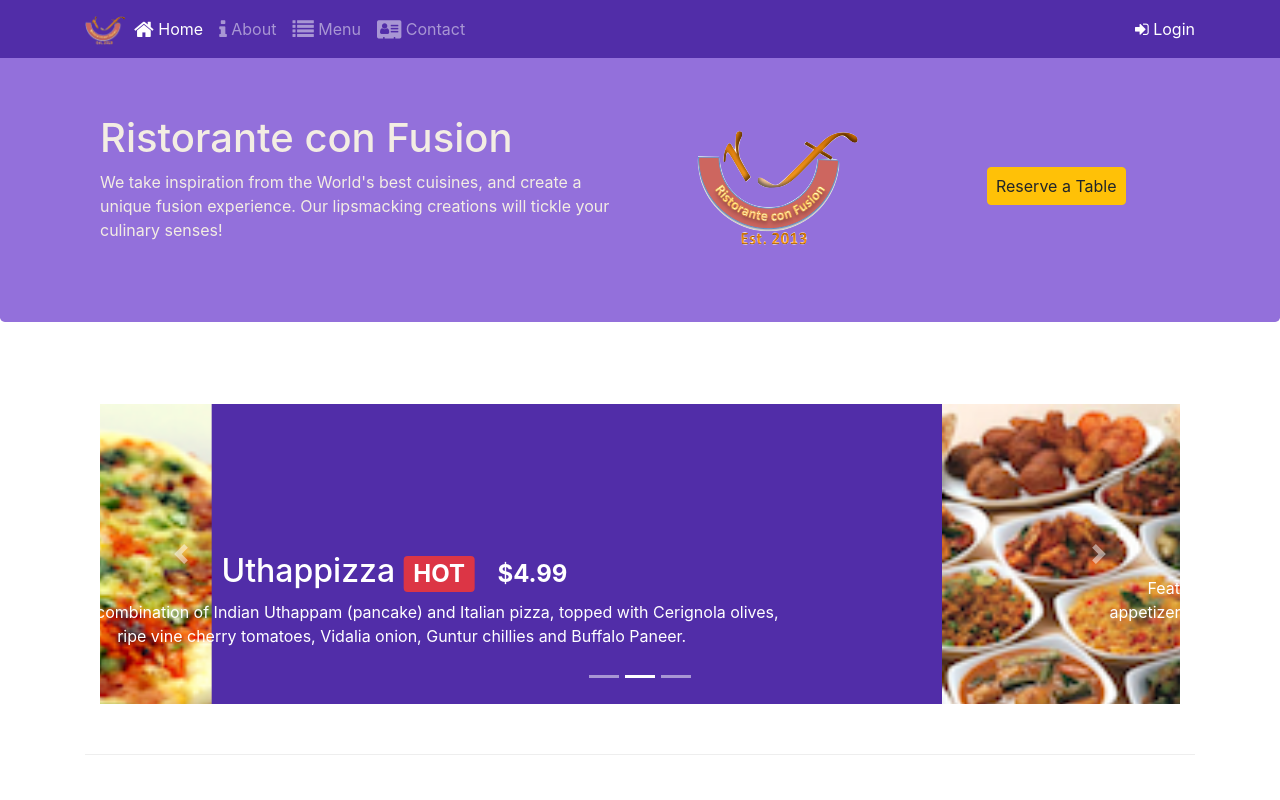
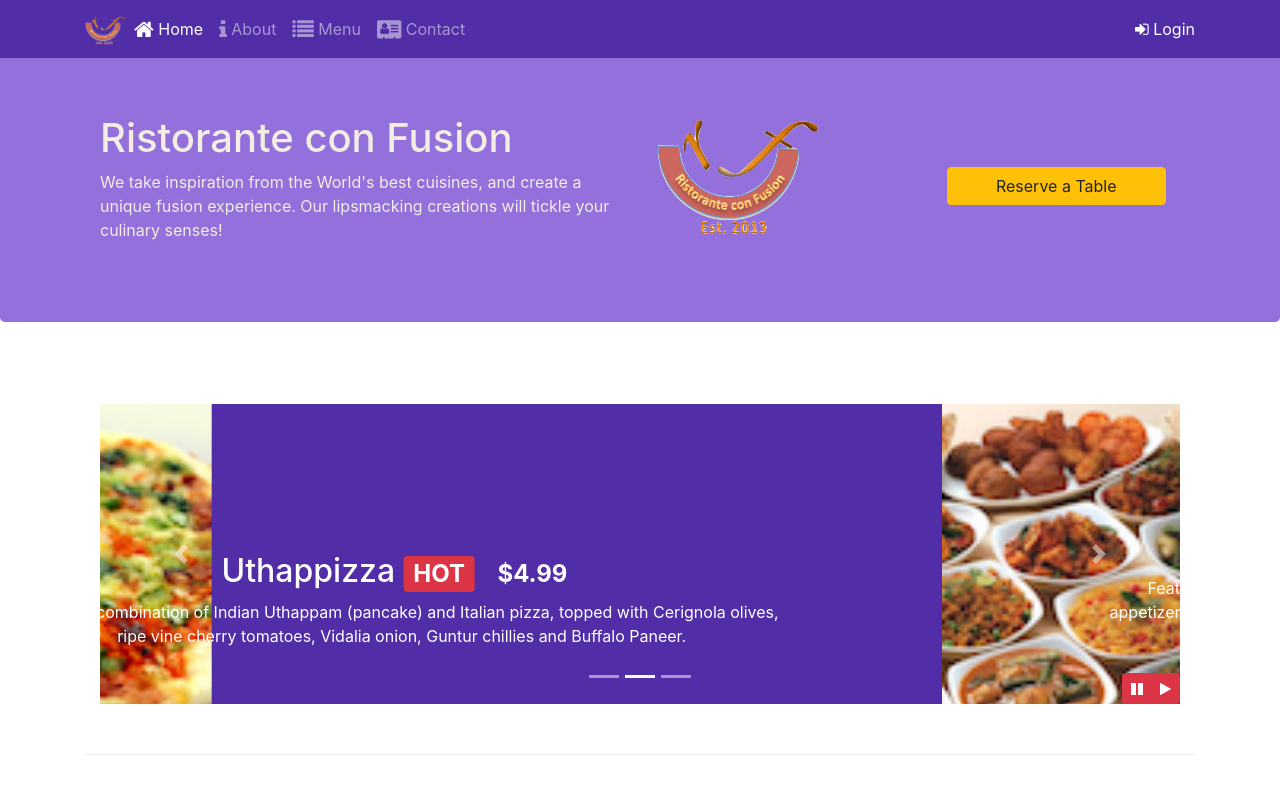
Before and after one commit to facufrnandz/Coursera-Bootstrap, a website: page index.html in a window 1280 px wide. Shown: the top 800 px of the page. Drawn offline with nearby package versions, Linux system fonts and the light colour scheme.

Commit message:
Bootstrap JQuery

```diff
--- a/css/styles.css
+++ b/css/styles.css
@@ -57,9 +57,17 @@
   height: 300px;
 }
 
+
 .carousel-item img {
     position: absolute;
     top: 0;
     left: 0;
     min-height: 350px;
 }
+
+#carouselButton {
+    right:0px;
+    position: absolute;
+    bottom: 0px;
+    z-index: 1;
+}
--- a/index.html
+++ b/index.html
@@ -98,11 +98,11 @@
                         your culinary senses!
                     </p>
                 </div>
-                <div class="col-12 col-sm-3 text-center align-self-center">
+                <div class="col-12 col-sm-3">
                     <img src="img/logo.png" class="img-fluid" />
                 </div>
                 <div class="col-12 col-sm-3 align-self-center text-center">
-                    <button type="button" class="btn btn-warning px-5 px-sm-2" data-toggle="modal" data-target="#formModal">
+                    <button type="button" class="btn btn-warning px-5" data-toggle="modal" data-target="#formModal">
                         Reserve a Table
                       </button>
                 </div>
@@ -273,6 +273,16 @@
                         <span class="carousel-control-next-icon"></span>
                     </a>
 
+                    <div class="btn-group" id="carouselButton">
+                        <button class="btn btn-danger btn-sm" id="carousel-pause">
+                            <span class="fa fa-pause"></span>
+                        </button>
+                        <button class="btn btn-danger btn-sm" id="carousel-play">
+                            <span class="fa fa-play"></span>
+                        </button>
+                    </div>
+
+
                 </div>
 
              </div>
@@ -404,6 +414,18 @@
     <script src="node_modules/popper.js/dist/umd/popper.min.js"></script>
     <script src="node_modules/bootstrap/dist/js/bootstrap.min.js"></script>
 
+    <script>
+        $(document).ready(function(){
+            $("#mycarousel").carousel( { interval: 2000 } );
+            $("#carousel-pause").click(function(){
+                $("#mycarousel").carousel('pause');
+            });
+            $("#carousel-play").click(function(){
+                $("#mycarousel").carousel('cycle');
+            });
+        });
+    </script>
+
 </body>
 
 </html>
```
